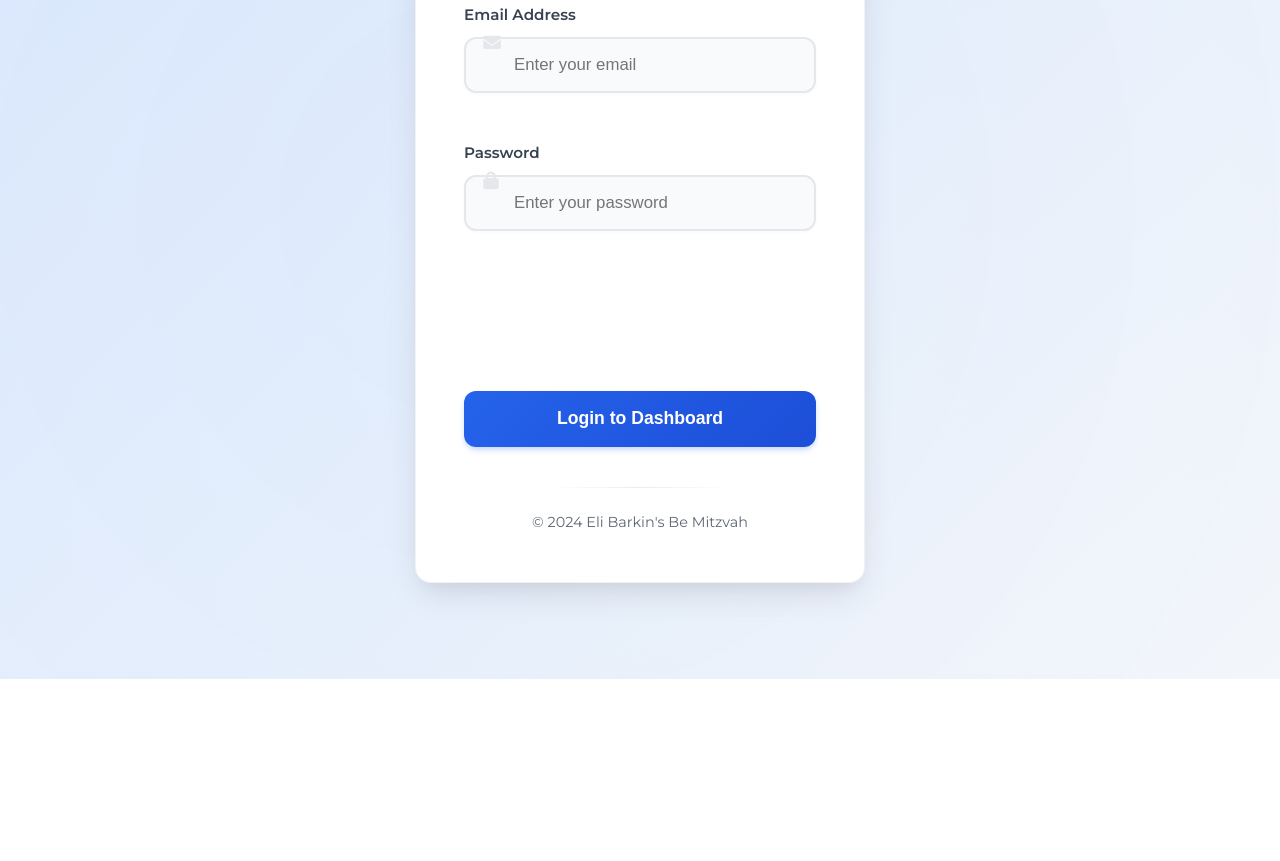
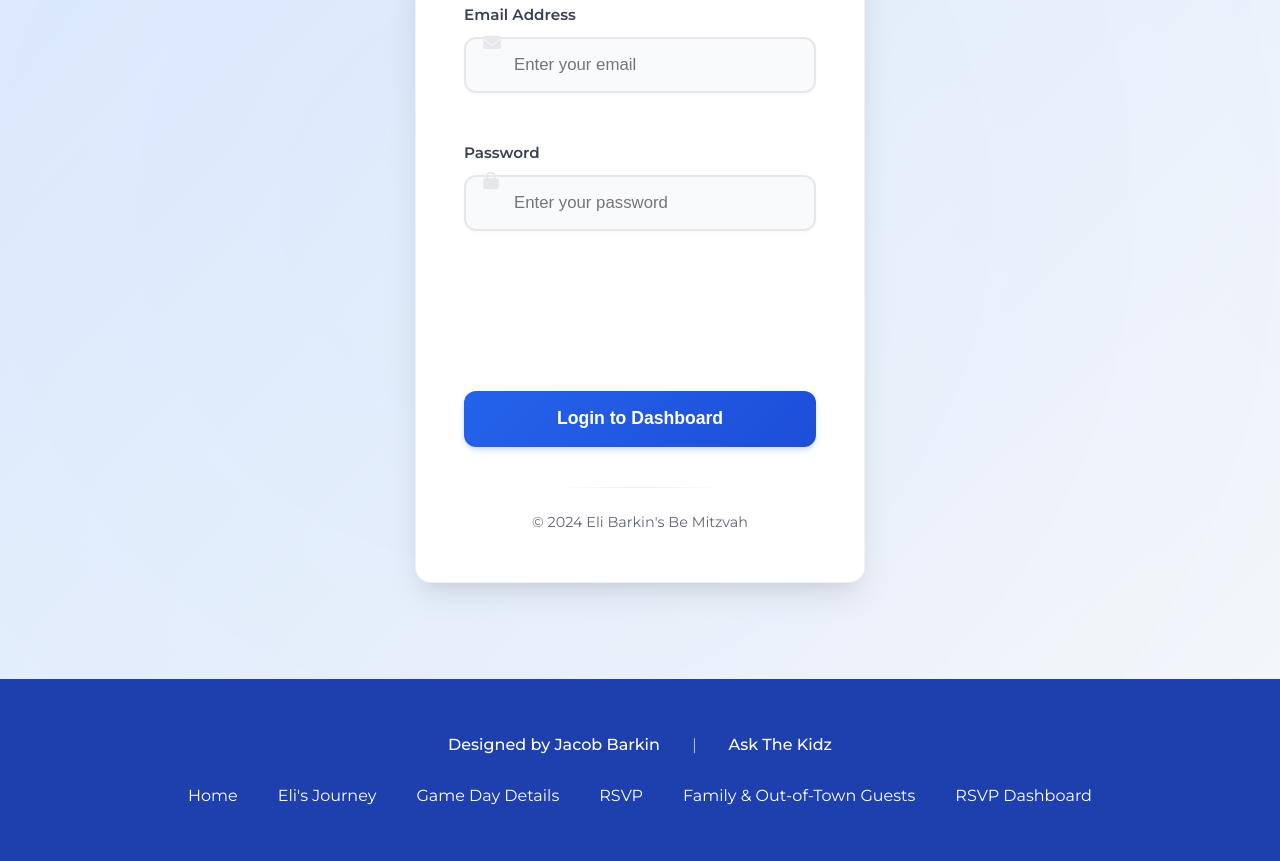
Before and after one commit to JSB2010/Eli-Barkin-Be-Mitzvah-Website, a plain HTML site: page rsvp-dashboard.html in a window 1280 px wide. Shown: the part 543-1404 px from the top of the page. Before the commit the page ends 1222 px from the top, so only its background shows below. Drawn offline with nearby package versions, Linux system fonts and the light colour scheme; no server answers.

Commit message:
Update footer on all pages with Jacob Barkin and Ask The Kidz links

```diff
--- a/rsvp-dashboard.html
+++ b/rsvp-dashboard.html
@@ -2427,5 +2427,23 @@
     <!-- RSVP System script is loaded in the head -->
     <!-- Dashboard Utilities Script -->
     <script src="dashboard-utilities.js"></script>
+
+    <footer>
+        <div class="container">
+            <div class="footer-credits">
+                <a href="https://jacobbarkin.com" target="_blank">Designed by Jacob Barkin</a>
+                <span class="separator">|</span>
+                <a href="https://askthekidz.com" target="_blank">Ask The Kidz</a>
+            </div>
+            <div class="footer-links">
+                <a href="index.html">Home</a>
+                <a href="journey.html">Eli's Journey</a>
+                <a href="the-big-day.html">Game Day Details</a>
+                <a href="rsvp.html">RSVP</a>
+                <a href="family-details.html">Family & Out-of-Town Guests</a>
+                <a href="rsvp-dashboard.html">RSVP Dashboard</a>
+            </div>
+        </div>
+    </footer>
 </body>
 </html>
--- a/styles.css
+++ b/styles.css
@@ -812,15 +812,69 @@ footer {
 
 .footer-links {
     margin-top: 1rem;
+    display: flex;
+    flex-wrap: wrap;
+    justify-content: center;
+    gap: 0.5rem 1.5rem;
 }
 
 .footer-links a {
     color: var(--white);
-    margin: 0 1rem;
+    position: relative;
+    padding: 0.3rem 0.5rem;
+    border-radius: 4px;
+    transition: all 0.3s ease;
 }
 
 .footer-links a:hover {
     color: var(--light-orange);
+    background-color: rgba(255, 255, 255, 0.1);
+    transform: translateY(-2px);
+}
+
+.footer-links a::after {
+    content: '';
+    position: absolute;
+    bottom: 0;
+    left: 0;
+    width: 0;
+    height: 2px;
+    background-color: var(--light-orange);
+    transition: width 0.3s ease;
+}
+
+.footer-links a:hover::after {
+    width: 100%;
+}
+
+.footer-credits {
+    display: flex;
+    justify-content: center;
+    align-items: center;
+    flex-wrap: wrap;
+    margin-bottom: 1rem;
+    gap: 0.5rem 1rem;
+}
+
+.footer-credits a {
+    color: var(--white);
+    font-weight: 500;
+    padding: 0.3rem 0.5rem;
+    border-radius: 4px;
+    transition: all 0.3s ease;
+    position: relative;
+    overflow: hidden;
+}
+
+.footer-credits a:hover {
+    color: var(--light-orange);
+    background-color: rgba(255, 255, 255, 0.1);
+}
+
+.footer-credits .separator {
+    color: var(--light-blue);
+    font-weight: 300;
+    margin: 0 0.5rem;
 }
 
 /* Responsive styles */
```
Also changed, not shown: family-details.html (+5 -1 lines), index.html (+5 -1 lines), journey.html (+5 -1 lines), rsvp.html (+5 -1 lines), the-big-day.html (+5 -1 lines).
